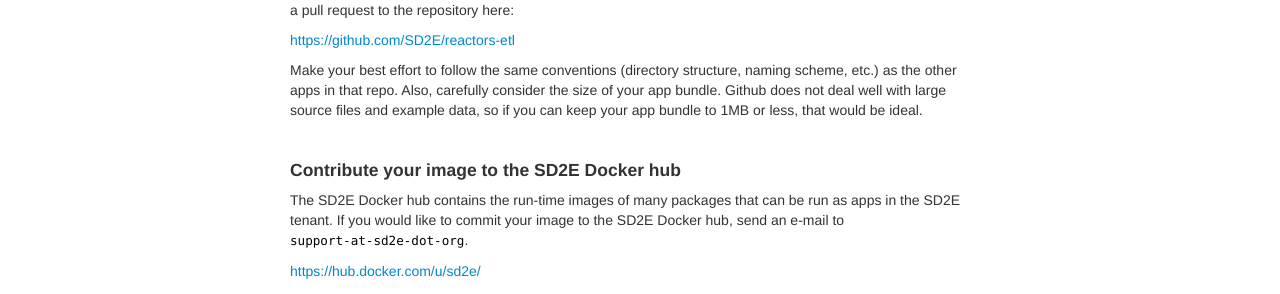
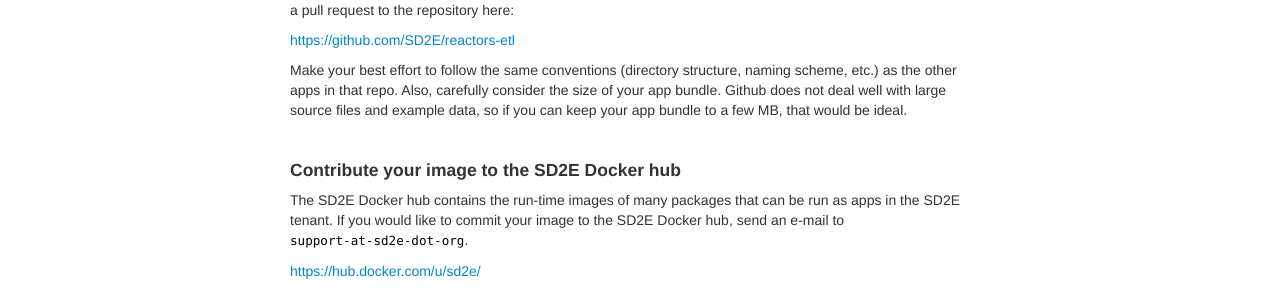
Before and after one commit to SD2E/api-user-guide, a Jekyll site: the page built from docs/create_application_05.md, in a window 1280 px wide. Shown: the part 282-576 px from the top of the page. Built offline with Jekyll 4.4.1, drawn with Linux system fonts in a browser that asks for light colours.

Commit message:
minor edits

```diff
--- a/docs/create_application_05.md
+++ b/docs/create_application_05.md
@@ -18,7 +18,7 @@ would like to contribute, create a pull request to the repository here:
 Make your best effort to follow the same conventions (directory structure, naming
 scheme, etc.) as the other apps in that repo. Also, carefully consider the size
 of your app bundle. Github does not deal well with large source files and example
-data, so if you can keep your app bundle to 1MB or less, that would be ideal.
+data, so if you can keep your app bundle to a few MB, that would be ideal.
 
 
 <br>
```
